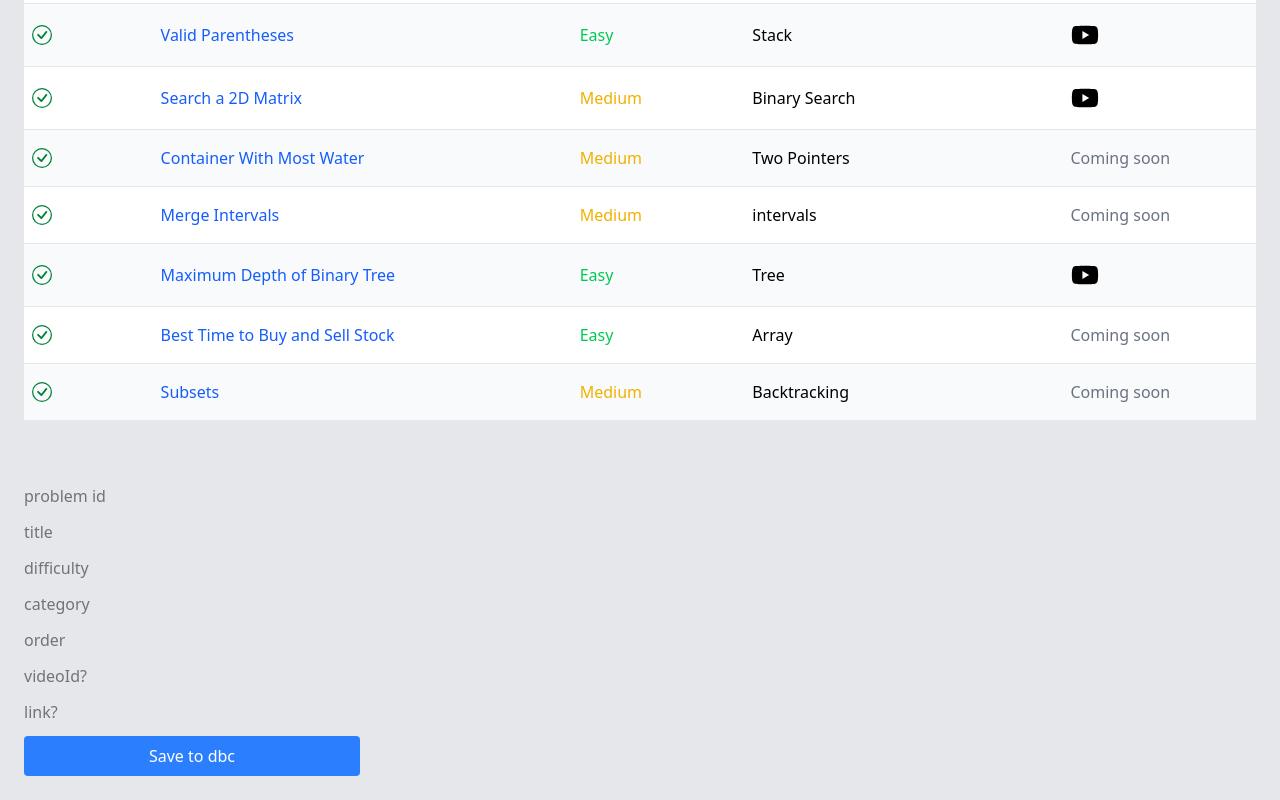
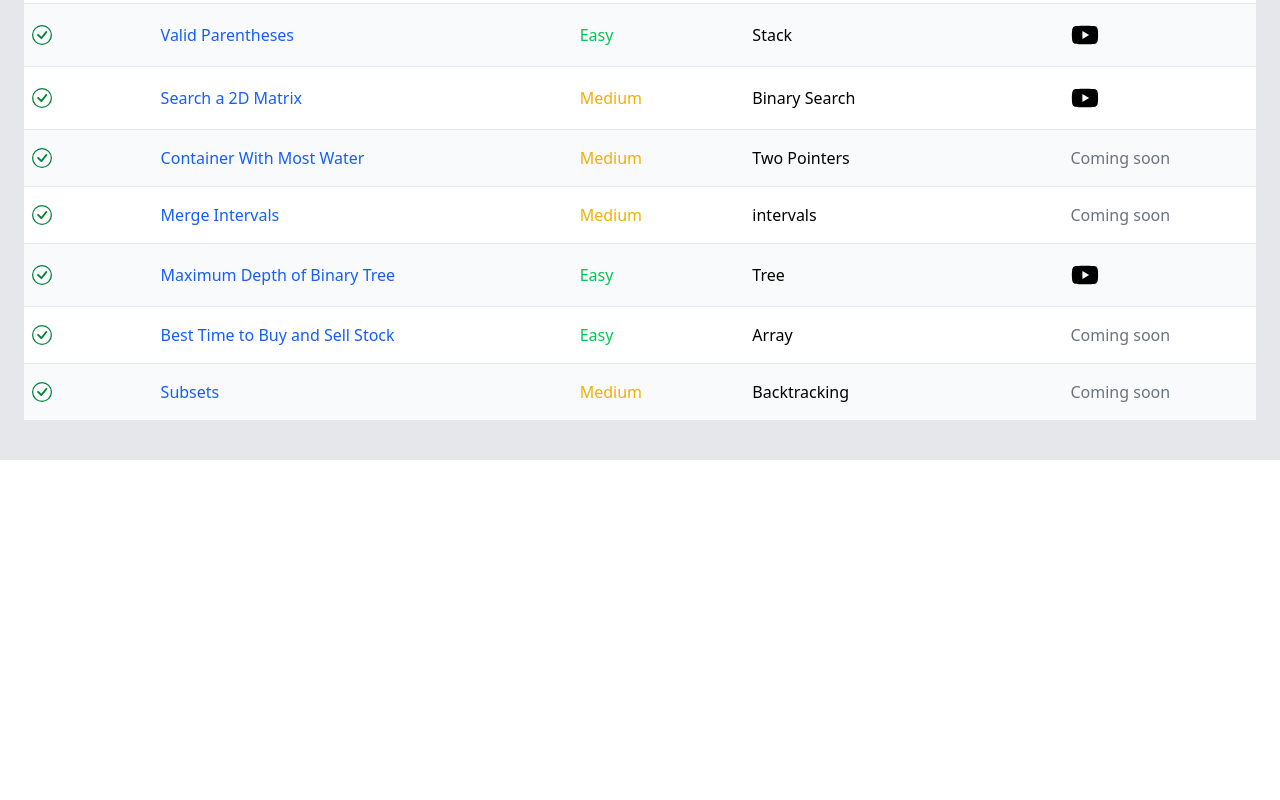
Before and after one commit to ShaileshKharola/Coding-Platform, a Next.js app: page / in a window 1280 px wide. Shown: the part 392-1192 px from the top of the page. After the commit the page ends 852 px from the top, so only its background shows below. Built offline with nearby package versions, Linux system fonts and the light colour scheme; no server answers.

Commit message:
Loader setup start

```diff
--- a/src/pages/index.tsx
+++ b/src/pages/index.tsx
@@ -1,37 +1,9 @@
 import ProblemTable from "@/components/ProblemTable/ProblemTable";
 import Topbar from "@/components/Topbar/Topbar";
-import { setDoc } from "firebase/firestore";
+
 import React, { useState } from "react";
-import { doc } from "firebase/firestore";
-import { firestore } from "@/firebase/firebase";
 
 export default function Home() {
-  const [input,setInput]=useState({
-    id:"",
-    title:"",
-    difficulty:"",
-    category:"",
-    videoId:"",
-    link:"",
-    order: 0,
-    likes:0,
-    dislikes:0,
-  });
-  const handleChange=(e: React.ChangeEvent<HTMLInputElement>)=>{
-    setInput({
-      ...input,[e.target.name]:e.target.value
-    })
-  }
-  const handleSubmit = async (e: React.FormEvent<HTMLFormElement>) => {
-    e.preventDefault();
-    //convert inputs.order to Integer
-    const newProblem={
-      ...input,
-      order: Number(input.order),
-    }
-    await setDoc(doc(firestore, "problems", input.id), newProblem);
-    alert("saved to db")
-  }
   return (
        <main className="bg-gray-200 min-h-screen">
       <Topbar />
@@ -69,16 +41,6 @@ export default function Home() {
     <ProblemTable />
   </table>
 </div>
-<form className="p-6 flex flex-col max-w-sm gap-3" onSubmit={handleSubmit}>
-  <input type="text" placeholder="problem id" name="id" onChange={handleChange} />
-  <input type="text" placeholder="title" name="title" onChange={handleChange} />
-  <input type="text" placeholder="difficulty" name="difficulty" onChange={handleChange} />
-  <input type="text" placeholder="category" name="category" onChange={handleChange} />
-  <input type="text" placeholder="order" name="order" onChange={handleChange} />
-  <input type="text" placeholder="videoId?" name="videoId" onChange={handleChange} />
-  <input onChange={handleChange} type="text" placeholder="link?" name="link" />
-  <button className="bg-blue-500 text-white py-2 px-4 rounded">Save to dbc</button>
-</form>
 </main>
   );
 }
```
